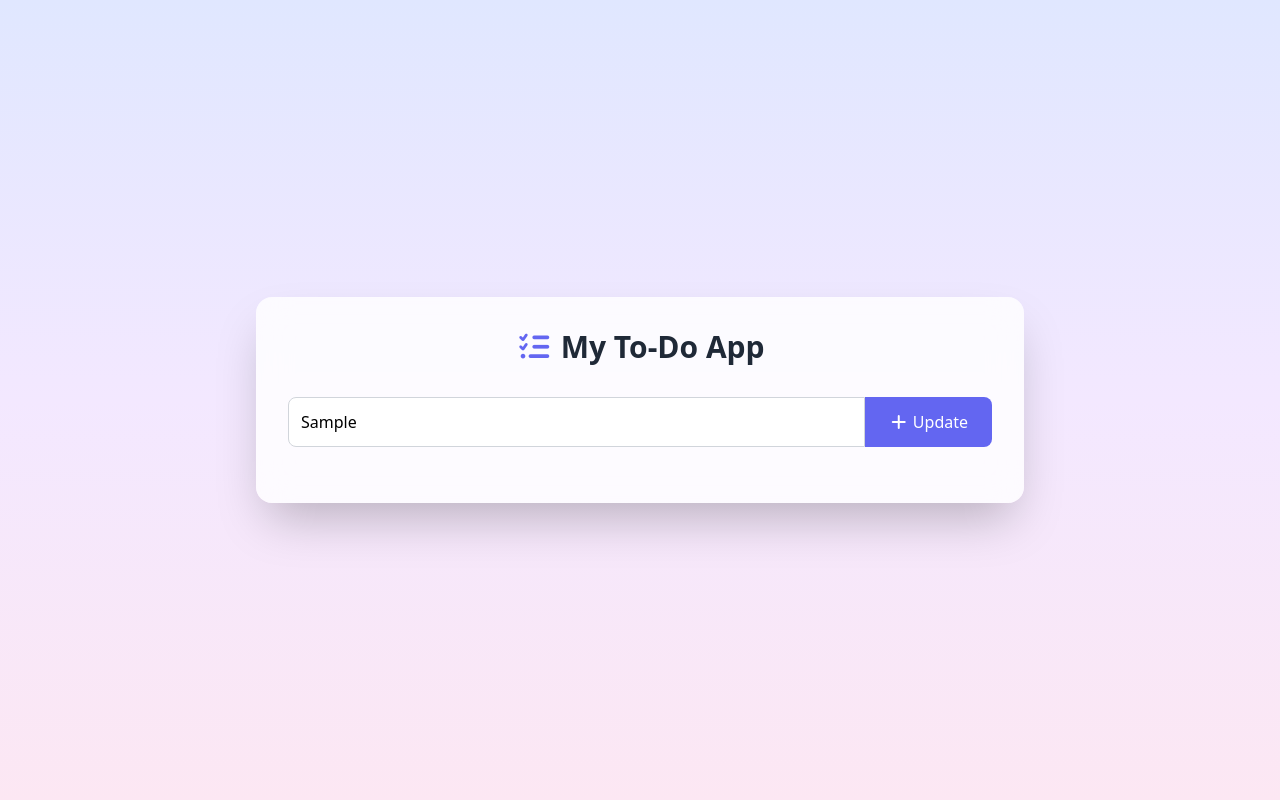
After one commit to RupeshC007/to-do-App, a Django app: page /todos/editTask/1/ in a window 1280 px wide. The commit adds this page. Run offline with Django 5.2, Linux system fonts and the light colour scheme; tables that the repository leaves empty hold one stand-in row (values such as "Sample post"); some libraries are stand-ins or nearby versions.

Commit message:
add Edit functionality

```diff
--- /dev/null
+++ b/templates/edit.html
@@ -0,0 +1,42 @@
+{% load static %}
+<!DOCTYPE html>
+<html lang="en">
+<head>
+  <meta charset="UTF-8" />
+  <meta name="viewport" content="width=device-width, initial-scale=1.0" />
+  <title>To-Do App</title>
+  <script src="https://cdn.tailwindcss.com"></script>
+  <link rel="stylesheet" href="https://cdnjs.cloudflare.com/ajax/libs/font-awesome/7.0.1/css/all.min.css" integrity="sha512-2SwdPD6INVrV/lHTZbO2nodKhrnDdJK9/kg2XD1r9uGqPo1cUbujc+IYdlYdEErWNu69gVcYgdxlmVmzTWnetw==" crossorigin="anonymous" referrerpolicy="no-referrer" />
+</head>
+<body class="bg-gradient-to-b from-indigo-100 via-purple-100 to-pink-100 min-h-screen flex items-center justify-center p-4">
+
+  <div class="bg-white/80 backdrop-blur-lg shadow-2xl rounded-2xl p-8 w-full max-w-3xl">
+
+    <!-- Header -->
+   <div>
+     <h1 class="text-3xl font-bold text-center text-gray-800 mb-8">
+      <i class="fa-solid fa-list-check text-indigo-500"></i> My To-Do App
+    </h1>
+   </div>
+
+   <div class="mt-6">
+      <form action="{% url 'editTask' pk=task.pk %}"  method="POST" class="flex mb-6">
+        {% csrf_token %}
+        <input
+          type="text"
+          name="task"
+          value="{{task.task}}"
+          class="flex-grow p-3 border border-gray-300 rounded-l-lg focus:outline-none focus:ring-2 focus:ring-indigo-400" required/>
+        <button
+          type="submit"
+          class="bg-indigo-500 text-white px-6 rounded-r-lg hover:bg-indigo-600 transition-colors"
+          title="Add Task"
+        ><i class="fa-solid fa-plus"></i>
+          Update
+        </button>
+        </form>
+    </div>
+
+</div>
+</body>
+</html>
--- a/templates/home.html
+++ b/templates/home.html
@@ -70,11 +70,13 @@
       </button>
              </a>
 
-      <!-- Delete -->
-        <button title="Edit Task"
+
+          <a href="{% url 'editTask' pk=task.pk %}">
+              <button title="Edit Task"
                 class=" text-blue-500 hover:bg-blue-500 hover:text-white rounded-full p-1 transition flex items-center justify-center  title="Edit Task">
           <i class="fa-solid fa-pen"></i>
         </button>
+              </a>
 
           </div>
       </div>
--- a/todos/urls.py
+++ b/todos/urls.py
@@ -7,5 +7,6 @@ urlpatterns = [
   path("markComplete/<int:pk>/",views.markComplete, name="markComplete"),
   path("markNotComplete/<int:pk>/",views.markNotComplete, name="markNotComplete"),
   path("deleteTask/<int:pk>/",views.deleteTask, name="deleteTask"),
+  path("editTask/<int:pk>/",views.editTask, name="editTask"),
 
 ]
--- a/todos/views.py
+++ b/todos/views.py
@@ -1,4 +1,4 @@
-from django.shortcuts import redirect, get_object_or_404
+from django.shortcuts import redirect, get_object_or_404,render
 from .models import Tasks
 
 # Create your views here.
@@ -24,3 +24,12 @@ def deleteTask(request, pk):
     task = get_object_or_404(Tasks, pk=pk)
     task.delete()
     return redirect("home")
+
+def editTask(request, pk):
+    task = get_object_or_404(Tasks, pk=pk)
+    if request.method == "POST":
+        new_task = request.POST.get("task")
+        task.task = new_task
+        task.save()
+        return redirect("home")
+    return render(request, "edit.html", {"task": task})
```
